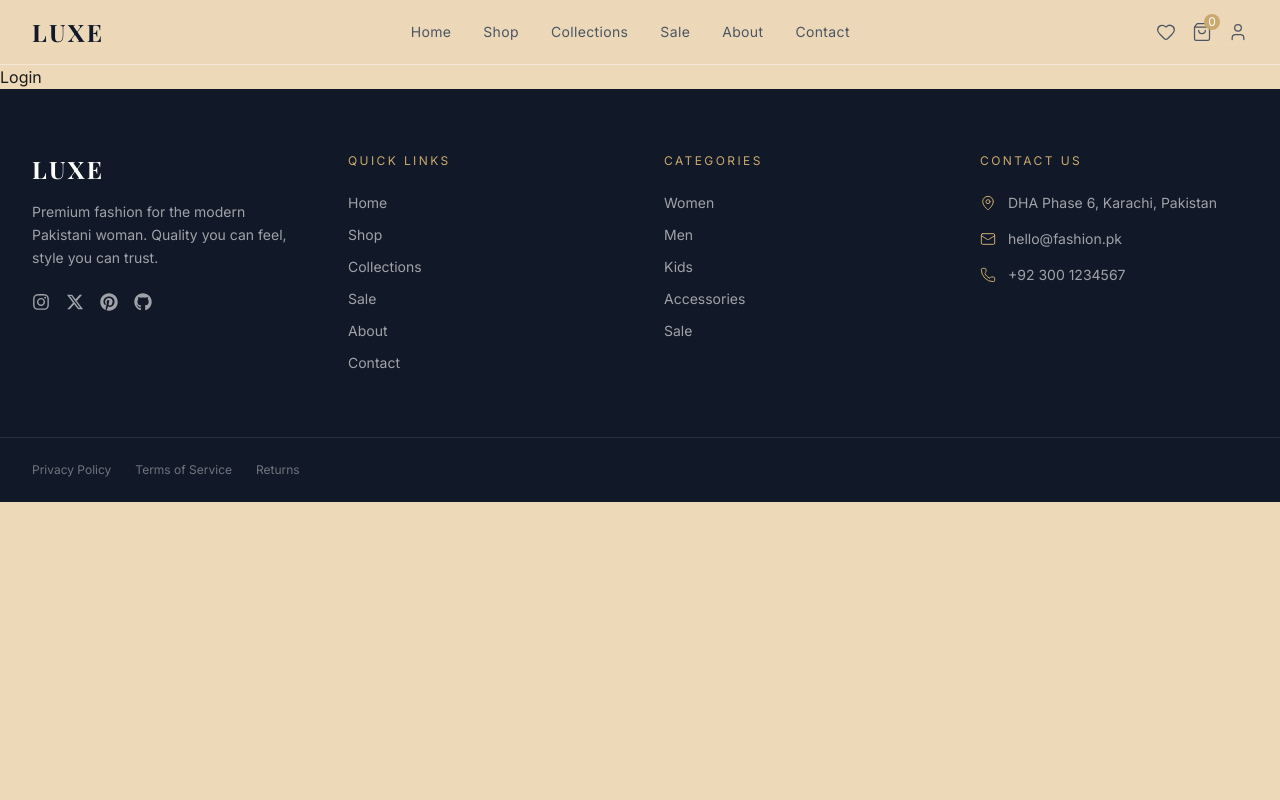
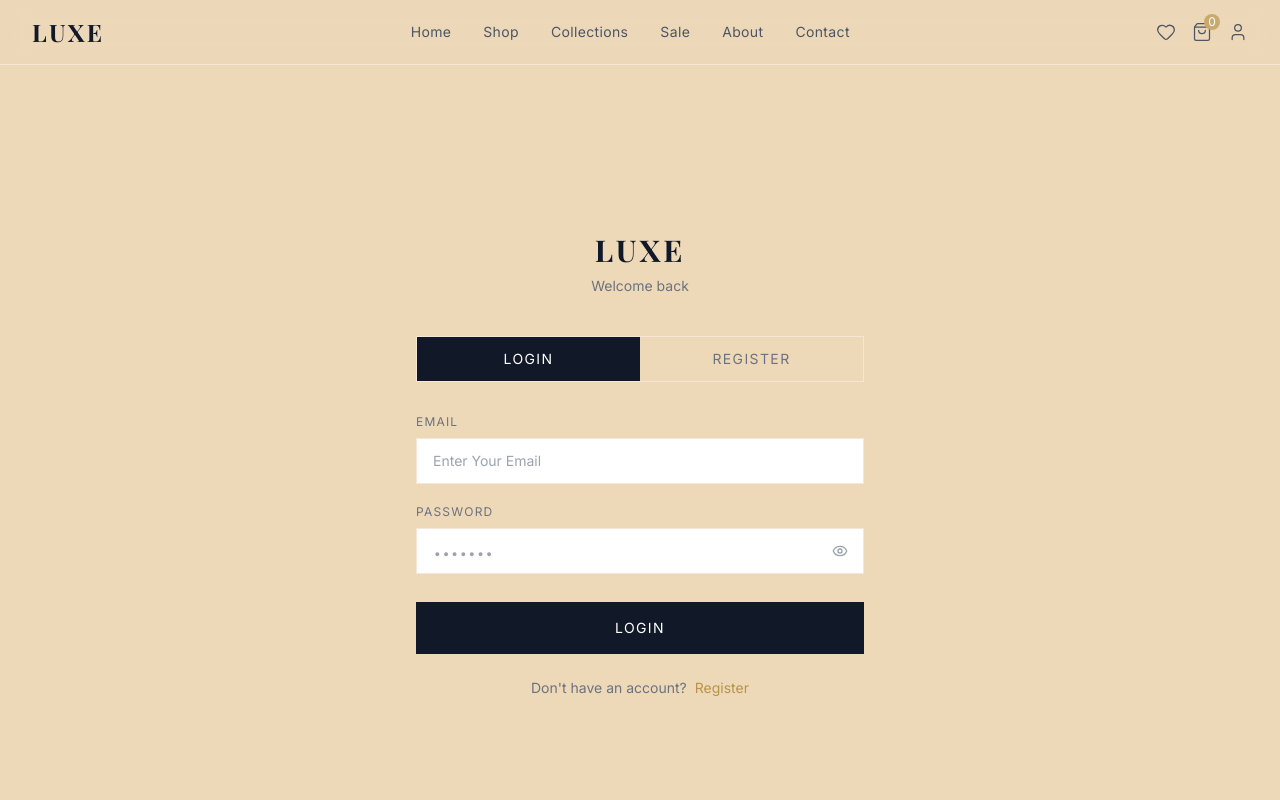
Before and after one commit to DareNoor/luxe-fashion-store, a React (Vite) app: page /login in a window 1280 px wide. Shown: the top 800 px of the page. Built offline with nearby package versions, Linux system fonts and the light colour scheme; a web font is replaced by a local one.

Commit message:
feat: add login/register page with validation

```diff
--- a/src/pages/Login.jsx
+++ b/src/pages/Login.jsx
@@ -1,8 +1,259 @@
-import React from 'react'
+import React, { useState } from 'react'
+import { Link } from 'react-router-dom'
+import { Eye, EyeOff } from "lucide-react"
 
 const Login = () => {
+
+  const [isLogin, setIsLogin] = useState(true)
+  const [showPass, setShowPass] = useState(false)
+
+  const [formData, setFormData] = useState({
+    name: "",
+    email: "",
+    password: ""
+  })
+
+  const [errors, setErrors] = useState({})
+
+  const handleChange = (e) => {
+    setFormData({
+      ...formData,
+      [e.target.name]: e.target.value
+    })
+
+    setErrors({
+      ...errors,
+      [e.target.name]: ""
+    })
+  }
+
+  const validate = () => {
+
+    const newError = {}
+
+    // Name validation
+    if (!isLogin && !formData.name.trim()) {
+      newError.name = "Name is required"
+    }
+
+    // Email validation
+    if (!formData.email) {
+      newError.email = "Email is required"
+    }
+    else if (!/\S+@\S+\.\S+/.test(formData.email)) {
+      newError.email = "Invalid email"
+    }
+
+    // Password validation
+    if (!formData.password) {
+      newError.password = "Password is required"
+    }
+    else if (formData.password.length < 6) {
+      newError.password = "Min 6 characters"
+    }
+
+    return newError
+  }
+
+  const handleSubmit = (e) => {
+
+    e.preventDefault()
+
+    const newError = validate()
+
+    if (Object.keys(newError).length > 0) {
+      setErrors(newError)
+      return
+    }
+
+    console.log("Form submitted:", formData)
+  }
+
   return (
-    <div>Login</div>
+
+    <div className='min-h-screen bg-cream flex items-center justify-center px-4'>
+
+      <div className='w-full max-w-md'>
+
+        {/* Logo */}
+        <div className='text-center mb-10'>
+
+          <Link
+            to='/'
+            className='font-heading text-3xl font-bold tracking-widest uppercase text-gray-900'
+          >
+            LUXE
+          </Link>
+
+          <p className='font-body text-sm text-gray-500 mt-2'>
+            {isLogin ? "Welcome back" : "Create your account"}
+          </p>
+
+        </div>
+
+        {/* Toggle Buttons */}
+        <div className='flex mb-8 border border-primary-200'>
+
+          <button
+            onClick={() => setIsLogin(true)}
+            className={`flex-1 py-3 font-body text-sm tracking-widest uppercase transition-colors duration-200 ${
+              isLogin
+                ? "bg-gray-900 text-white"
+                : "text-gray-500 hover:text-gray-900"
+            }`}
+          >
+            Login
+          </button>
+
+          <button
+            onClick={() => setIsLogin(false)}
+            className={`flex-1 py-3 font-body text-sm tracking-widest uppercase transition-colors duration-200 ${
+              !isLogin
+                ? "bg-gray-900 text-white"
+                : "text-gray-500 hover:text-gray-900"
+            }`}
+          >
+            Register
+          </button>
+
+        </div>
+
+        {/* Form */}
+        <form onSubmit={handleSubmit} className='flex flex-col gap-5'>
+
+          {/* Name Input */}
+          {!isLogin && (
+            <div>
+
+              <label className='font-body text-xs tracking-widest uppercase text-gray-500 mb-2 block'>
+                Full Name
+              </label>
+
+              <input
+                type="text"
+                name='name'
+                value={formData.name}
+                onChange={handleChange}
+                placeholder='Enter Your Name'
+                className={`w-full border px-4 py-3 font-body text-sm bg-white focus:outline-none focus:border-gold transition-colors ${
+                  errors.name
+                    ? "border-red-400"
+                    : "border-primary-200"
+                }`}
+              />
+
+              {errors.name && (
+                <p className='font-body text-xs text-red-400 mt-1'>
+                  {errors.name}
+                </p>
+              )}
+
+            </div>
+          )}
+
+          {/* Email Input */}
+          <div>
+
+            <label className='font-body text-xs tracking-widest uppercase text-gray-500 mb-2 block'>
+              Email
+            </label>
+
+            <input
+              type="email"
+              name='email'
+              value={formData.email}
+              onChange={handleChange}
+              placeholder='Enter Your Email'
+              className={`w-full border px-4 py-3 font-body text-sm bg-white focus:outline-none focus:border-gold transition-colors ${
+                errors.email
+                  ? "border-red-400"
+                  : "border-primary-200"
+              }`}
+            />
+
+            {errors.email && (
+              <p className='font-body text-xs text-red-400 mt-1'>
+                {errors.email}
+              </p>
+            )}
+
+          </div>
+
+          {/* Password Input */}
+          <div>
+
+            <label className='font-body text-xs tracking-widest uppercase text-gray-500 mb-2 block'>
+              Password
+            </label>
+
+            <div className='relative'>
+
+              <input
+                type={showPass ? "text" : "password"}
+                name='password'
+                value={formData.password}
+                onChange={handleChange}
+                placeholder='.......'
+                className={`w-full placeholder:text-3xl border px-4 py-3 font-body text-sm bg-white focus:outline-none focus:border-gold transition-colors ${
+                  errors.password
+                    ? "border-red-400"
+                    : "border-primary-200"
+                }`}
+              />
+
+              <button
+                type='button'
+                onClick={() => setShowPass(!showPass)}
+                className='absolute right-4 top-1/2 -translate-y-1/2 text-gray-400 hover:text-gray-700'
+              >
+                {
+                  showPass
+                    ? <EyeOff size={16} />
+                    : <Eye size={16} />
+                }
+              </button>
+
+            </div>
+
+            {errors.password && (
+              <p className="font-body text-xs text-red-400 mt-1">
+                {errors.password}
+              </p>
+            )}
+
+          </div>
+
+          {/* Submit Button */}
+          <button
+            type='submit'
+            className='w-full bg-gray-900 hover:bg-black text-white font-body text-sm tracking-widest uppercase py-4 transition-colors duration-300 mt-2'
+          >
+            {isLogin ? "Login" : "Create Account"}
+          </button>
+
+        </form>
+
+        {/* Bottom Toggle */}
+        <p className='font-body text-sm text-center text-gray-500 mt-6'>
+
+          {
+            isLogin
+              ? "Don't have an account?"
+              : "Already have an account?"
+          }
+
+          <button
+            onClick={() => setIsLogin(!isLogin)}
+            className='text-gold-dark hover:text-gold transition-colors duration-200 ml-2'
+          >
+            {isLogin ? "Register" : "Login"}
+          </button>
+
+        </p>
+
+      </div>
+
+    </div>
   )
 }
 
```
